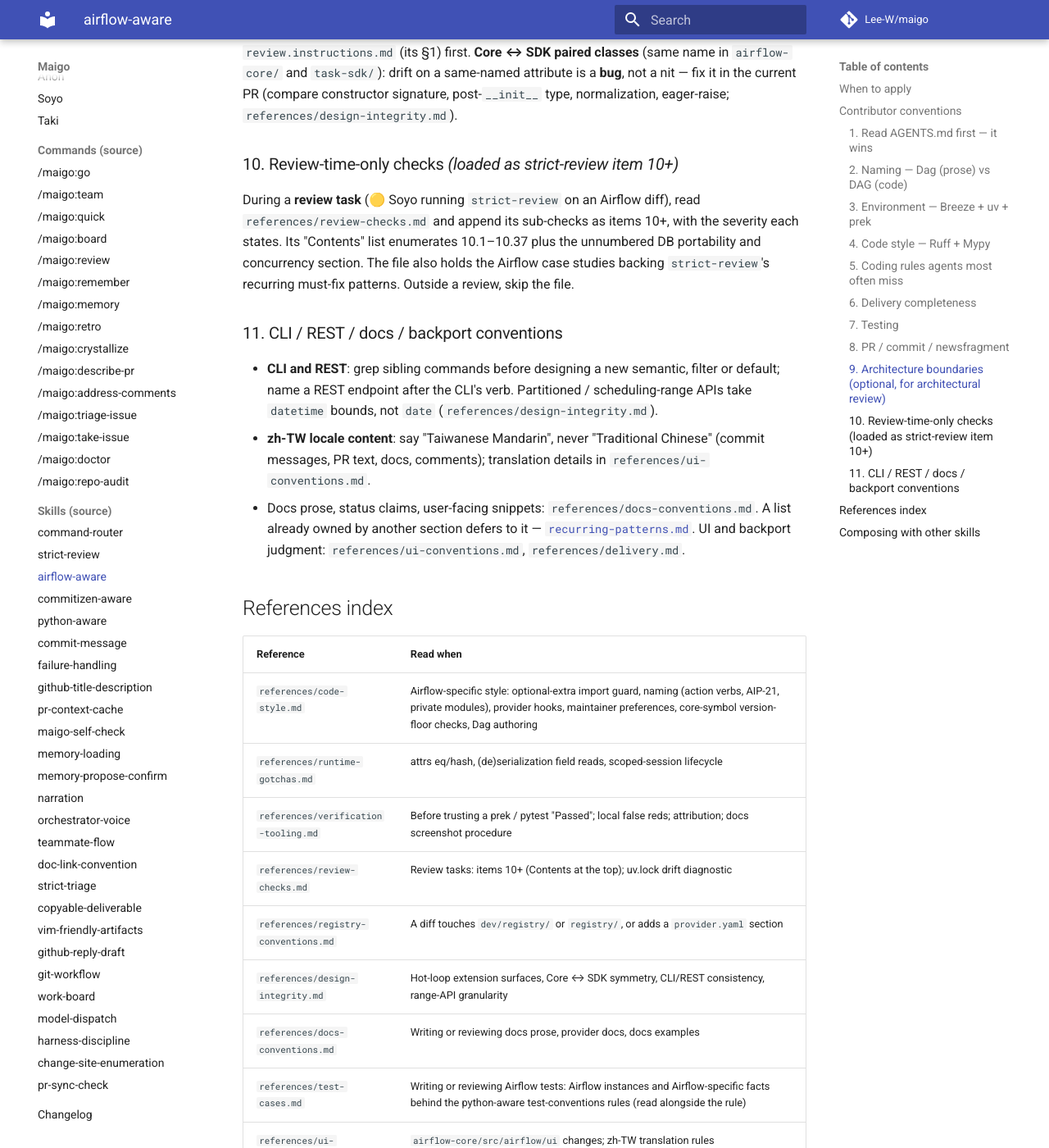
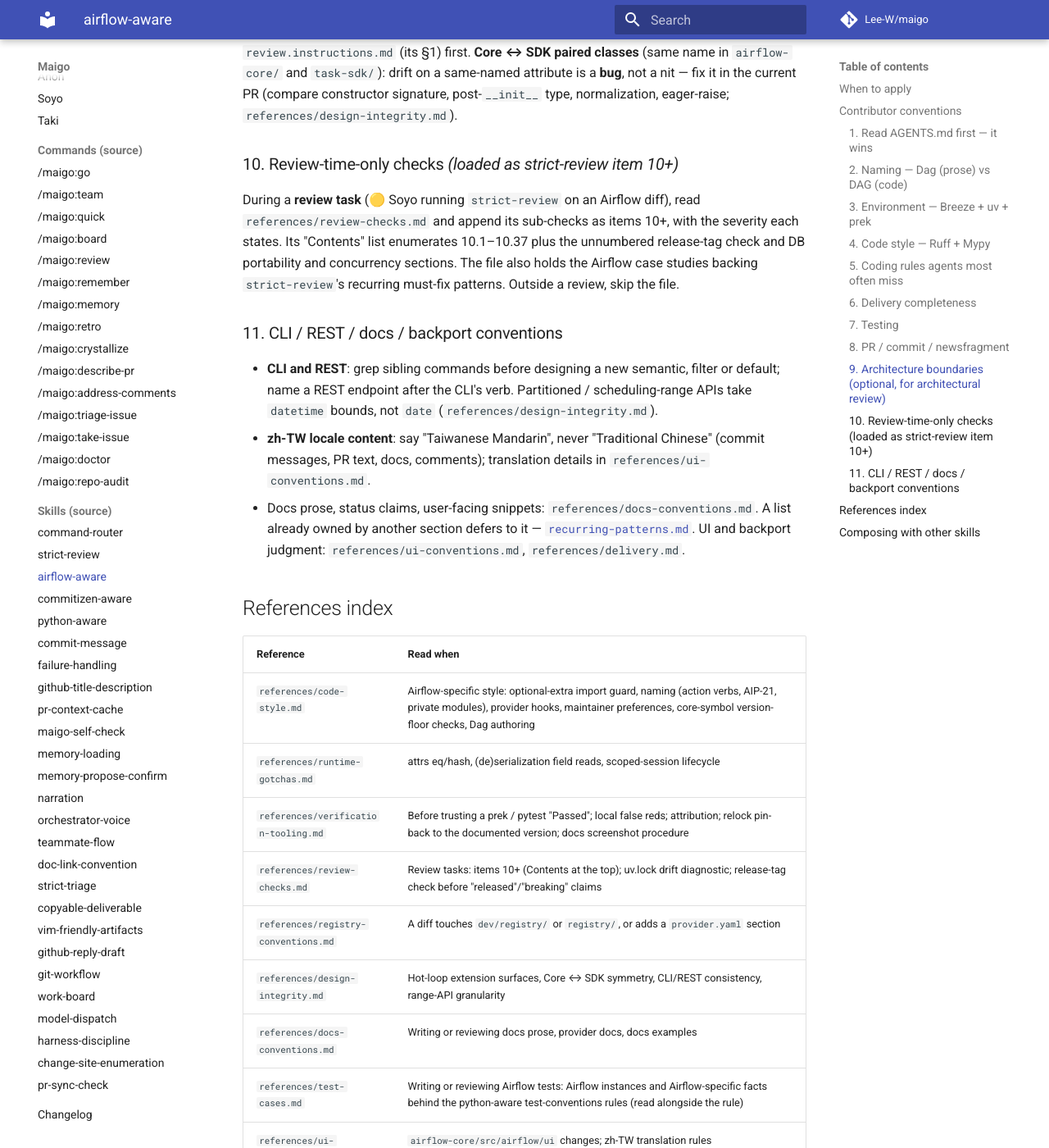
Before and after one commit to Lee-W/maigo, an MkDocs documentation site: the page built from docs/skills/airflow-aware.md, in a window 1280 px wide and 1400 px high, scrolled down 3164 px. Shown: the whole window at 82% size. Built offline with MkDocs 1.6.1 and Material for MkDocs 9.7.7, drawn with Linux system fonts in a browser that asks for light colours; comment, search, counter and statistics services are not loaded.

Commit message:
docs(skills): add re-lock pin-back and release-tag checks to airflow-aware
Fold two airflow contributor conventions into airflow-aware: pin a re-locked
dependency back to the version the docs claim, and check release tags before
calling a change breaking.

```diff
--- a/skills/airflow-aware/SKILL.md
+++ b/skills/airflow-aware/SKILL.md
@@ -94,7 +94,7 @@ from scheduler/worker internals. Cross-boundary changes need extra scrutiny —
 ### 10. Review-time-only checks *(loaded as strict-review item 10+)*
 
 During a **review task** (🟡 Soyo running `strict-review` on an Airflow diff), read `references/review-checks.md` and append its sub-checks as items 10+, with the severity each states.
-Its "Contents" list enumerates 10.1–10.37 plus the unnumbered DB portability and concurrency section. The file also holds the Airflow case studies backing `strict-review`'s recurring must-fix patterns. Outside a review, skip the file.
+Its "Contents" list enumerates 10.1–10.37 plus the unnumbered release-tag check and DB portability and concurrency sections. The file also holds the Airflow case studies backing `strict-review`'s recurring must-fix patterns. Outside a review, skip the file.
 
 ### 11. CLI / REST / docs / backport conventions
 
@@ -108,8 +108,8 @@ Its "Contents" list enumerates 10.1–10.37 plus the unnumbered DB portability a
 |---|---|
 | `references/code-style.md` | Airflow-specific style: optional-extra import guard, naming (action verbs, AIP-21, private modules), provider hooks, maintainer preferences, core-symbol version-floor checks, Dag authoring |
 | `references/runtime-gotchas.md` | attrs eq/hash, (de)serialization field reads, scoped-session lifecycle |
-| `references/verification-tooling.md` | Before trusting a prek / pytest "Passed"; local false reds; attribution; docs screenshot procedure |
-| `references/review-checks.md` | Review tasks: items 10+ (Contents at the top); uv.lock drift diagnostic |
+| `references/verification-tooling.md` | Before trusting a prek / pytest "Passed"; local false reds; attribution; relock pin-back to the documented version; docs screenshot procedure |
+| `references/review-checks.md` | Review tasks: items 10+ (Contents at the top); uv.lock drift diagnostic; release-tag check before "released"/"breaking" claims |
 | `references/registry-conventions.md` | A diff touches `dev/registry/` or `registry/`, or adds a `provider.yaml` section |
 | `references/design-integrity.md` | Hot-loop extension surfaces, Core ↔ SDK symmetry, CLI/REST consistency, range-API granularity |
 | `references/docs-conventions.md` | Writing or reviewing docs prose, provider docs, docs examples |
```
Also changed, not shown: skills/airflow-aware/references/review-checks.md (+18 -0 lines), skills/airflow-aware/references/verification-tooling.md (+15 -0 lines).
